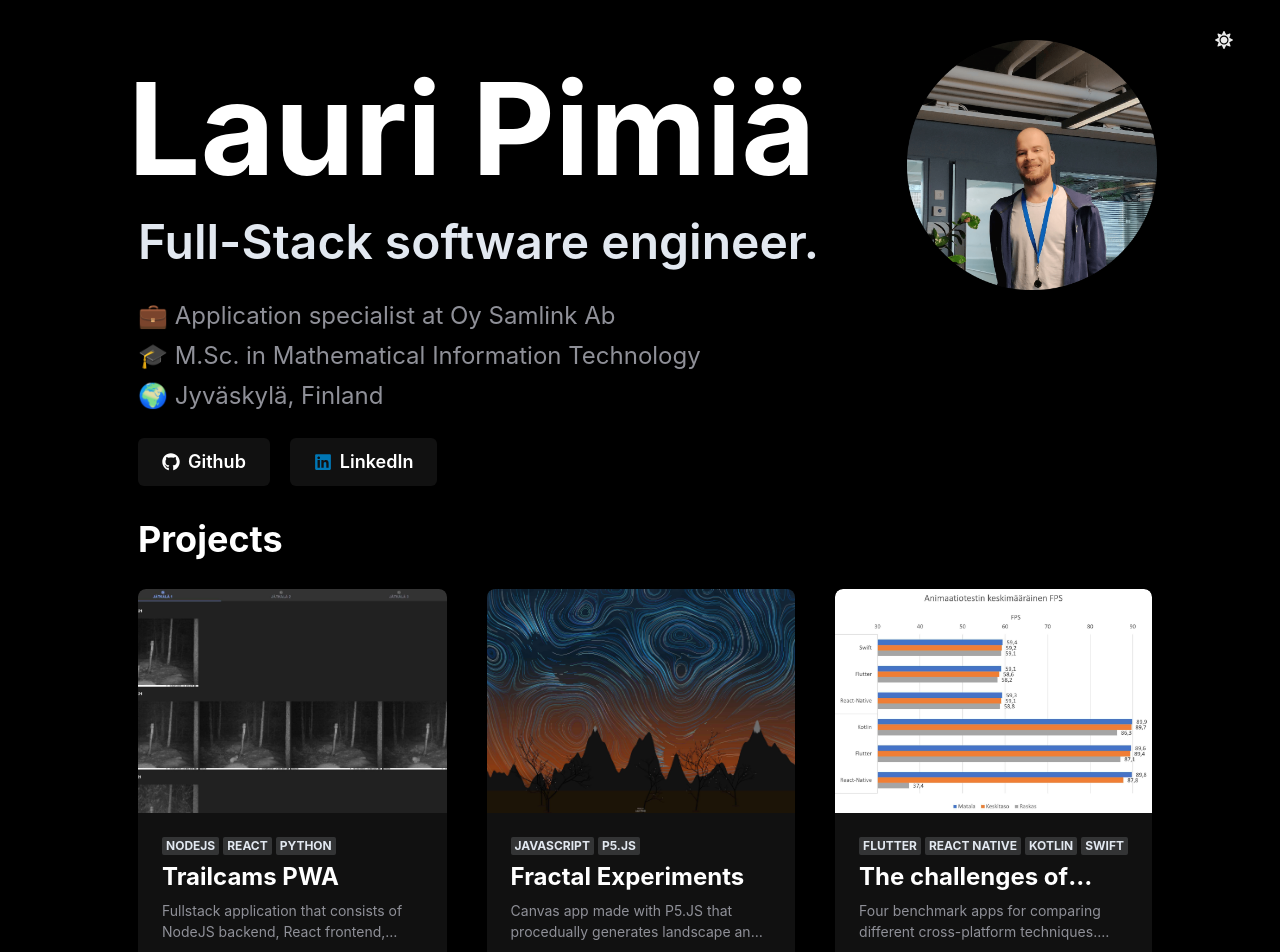
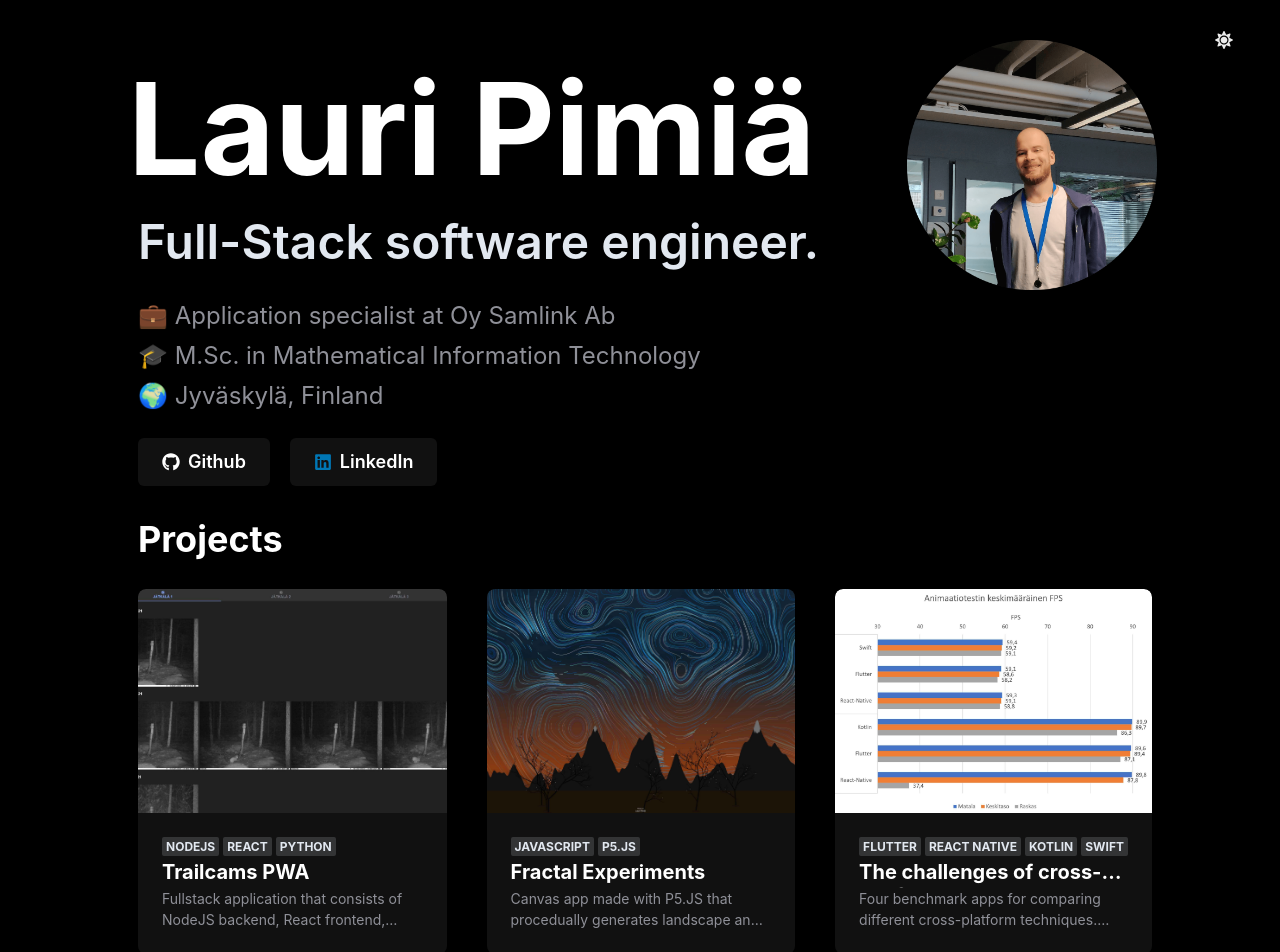
Before and after one commit to naabvb/portfolio, a Next.js app: page / in a window 1280 px wide. Shown: the top 952 px of the page. Built offline with nearby package versions, Linux system fonts and the light colour scheme.

Commit message:
Fix card header underflow

```diff
--- a/components/readMoreModal.js
+++ b/components/readMoreModal.js
@@ -14,13 +14,9 @@ import {
 } from "@chakra-ui/react";
 import { FaExternalLinkAlt } from "react-icons/fa";
 
-function readMoreModal({ card, modal, disclosure }) {
+function readMoreModal({ modal, disclosure }) {
   const { isOpen, onClose } = disclosure;
   return (
-    <Box noOfLines={1}>
-      <Heading className="cardHeader" fontWeight="bold" fontSize="2xl" mt={2}>
-        {card.header}
-      </Heading>
     <Modal size="4xl" isOpen={isOpen} onClose={onClose}>
       <ModalOverlay />
       <ModalContent bg="none">
@@ -58,7 +54,6 @@ function readMoreModal({ card, modal, disclosure }) {
         </ModalFooter>
       </ModalContent>
     </Modal>
-    </Box>
   );
 }
 
--- a/fragments/card.js
+++ b/fragments/card.js
@@ -1,4 +1,11 @@
-import { Box, Image, Badge, Stack, useDisclosure } from "@chakra-ui/react";
+import {
+  Box,
+  Image,
+  Badge,
+  Stack,
+  useDisclosure,
+  Heading,
+} from "@chakra-ui/react";
 import ReadMoreModal from "../components/readMoreModal";
 import { transitions } from "../styles/transitions";
 
@@ -30,26 +37,27 @@ function card({ project }) {
         <Box as="span" fontSize="xs" textTransform="uppercase">
           <Stack direction="row" spacing="1">
             {project.card.badges.map((item, index) => (
-              <Badge key={index}>{item}</Badge>
+              <Badge px={1} py={0.4} key={index}>
+                {item}
+              </Badge>
             ))}
           </Stack>
         </Box>
-        <ReadMoreModal
-          card={project.card}
-          disclosure={disclosure}
-          modal={project.modal}
-          externalLink={project.externalLink}
-        />
-        <Box
-          noOfLines={2}
-          mt={2}
-          as="span"
-          fontSize="sm"
-          className="cardBodyText"
-        >
+        <Box pt="4px" pb="4px" noOfLines={1}>
+          <Heading className="cardHeader" fontWeight="bold" fontSize="xl">
+            {project.card.header}
+          </Heading>
+        </Box>
+        <Box noOfLines={2} as="span" fontSize="sm" className="cardBodyText">
           {project.card.body}
         </Box>
       </Box>
+      <ReadMoreModal
+        card={project.card}
+        disclosure={disclosure}
+        modal={project.modal}
+        externalLink={project.externalLink}
+      />
     </Box>
   );
 }
--- a/pages/index.js
+++ b/pages/index.js
@@ -10,6 +10,10 @@ export default function Home() {
       <Head>
         <title>Lauri Pimiä</title>
         <meta name="title" content="Lauri Pimiä" />
+        <meta
+          name="description"
+          content="Full-Stack software engineer from Finland."
+        />
       </Head>
       <ThemeToggle />
       <Flex justifyContent="center" flexDirection="column">
```
Also changed, not shown: 1 other file (tests, documents, lock files or other folders). Lines whose indentation alone changed are shown as unchanged.
